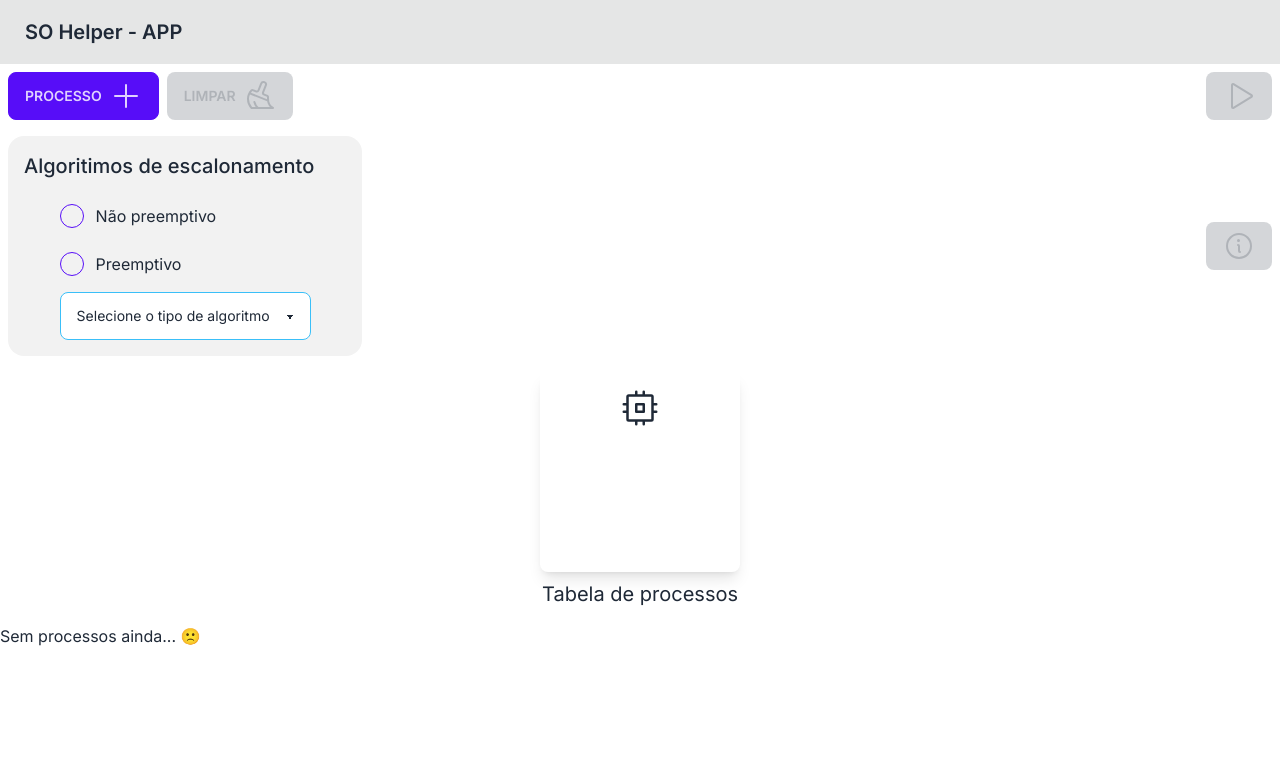
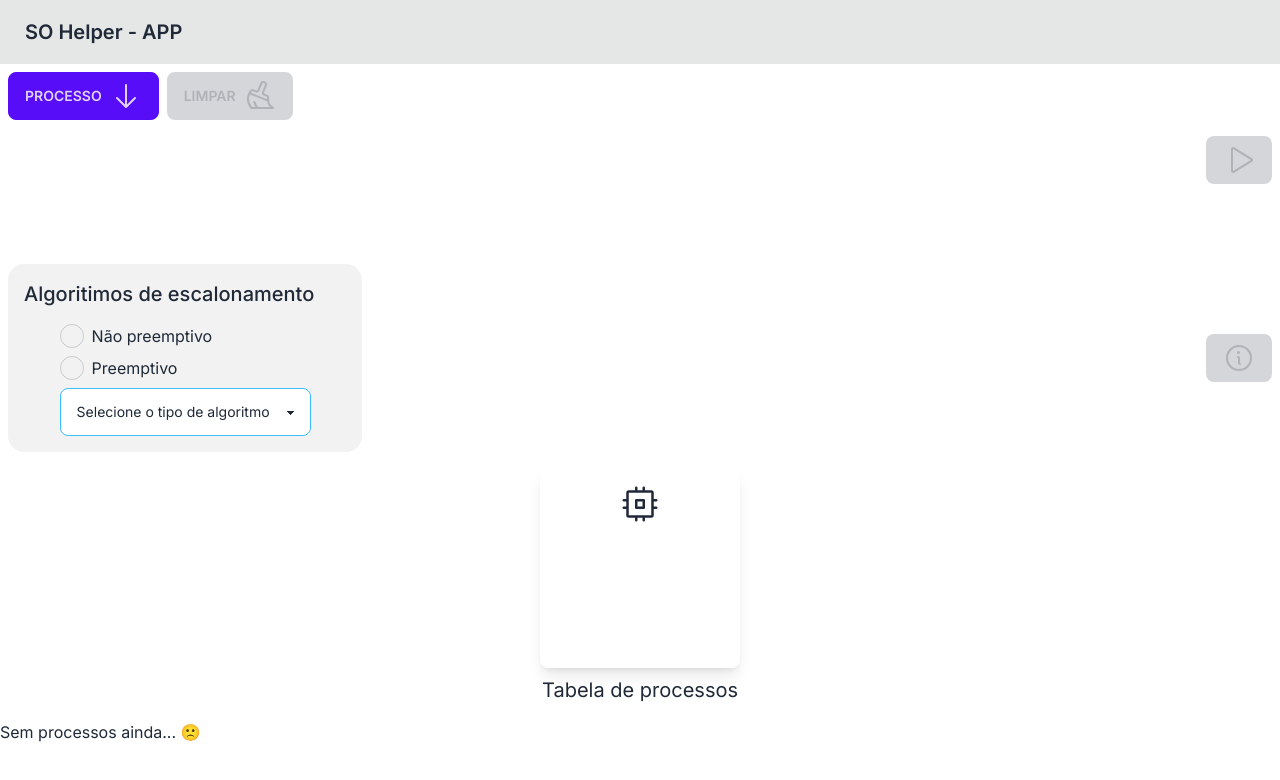
Before and after one commit to lucaasramon/Escalation_manager, a Next.js app: page / in a window 1280 px wide. Both pictures are taken after a click on the heading "Algoritimos de escalonamento". Shown: the top 780 px of the page. Built offline with nearby package versions, Linux system fonts and the light colour scheme.

Commit message:
feat: multiple plocesses creation

```diff
--- a/src/components/Process/Process.tsx
+++ b/src/components/Process/Process.tsx
@@ -3,7 +3,7 @@ import React, { useEffect, useState } from 'react';
 import CreateProcess from './components/CreateProcess';
 import { ICycle, IProcess } from '@/types';
 import ProcessTable from './components/ProcessTable';
-import { Plus, Cpu, Play, Info, Broom } from '@phosphor-icons/react';
+import { Plus, Cpu, Play, Info, Broom, ArrowDown, ArrowUp } from '@phosphor-icons/react';
 import { CycleState, NonPreemptiveEscalationAlgorithm, PreemptiveEscalationAlgorithm, ProcessState } from '@/enums';
 import SelectEscalationAlgorithm from './components/EscalationAlgorithm';
 import Quantum from './components/Quantum';
@@ -12,6 +12,7 @@ import { UpdateActiveCycleHelper } from '@/helper/updateActiveCycleHelper';
 import { useProcessesContext } from '@/context/context';
 import { sortProcessesHelper } from '@/helper/sortProcessesHelper';
 import { changeActiveProcess } from '@/helper/changeActiveProcessHelper';
+import { generateRandomProcesses } from '@/helper/generateRandomProcesses';
 
 export default function Process() {
   const {
@@ -35,7 +36,24 @@ export default function Process() {
 
   const [showModal, setShowModal] = useState<boolean>(false);
   const [showStatistics, setShowStatistics] = useState<boolean>(false);
+  const [arrow, setArrow] = useState<boolean>(false);
   const [sortedProcesses, setSortedProcesses] = useState<IProcess[]>([]);
+  const [processesQuantity, setProcessesQuantity] = useState<number>(1);
+
+  console.log('isPreemptive: ', isPreemptive)
+
+  const handleCreateMultipleProcesses = () => {
+    generateRandomProcesses(
+      setProcesses,
+      activeCycle,
+      setActiveCycle,
+      setCycles,
+      activeProcess,
+      isPreemptive,
+      processesQuantity
+    )
+    setProcessesQuantity(1)
+  }
 
   const toggleShowStatistics = () => {
     setShowStatistics((prevShowStatistics) => !prevShowStatistics);
@@ -134,13 +152,31 @@ export default function Process() {
       <div className="flex flex-col gap-4 items-center p-2">
         <div className="w-full flex flex-col gap-2 items-start md:flex-row md:items-center md:justify-between">
           <div className="flex flex-col gap-2 md:flex-row">
-            <button
-              className="btn btn-primary"
-              onClick={() => setShowModal(!showModal)}
-              disabled={false}
-            >
-              Processo <Plus size={32} />
-            </button>
+          <details className="dropdown mb-32">
+            <summary className="btn btn-primary" onClick={() => setArrow(!arrow)}>Processo
+            {!arrow ? <ArrowDown size={32} /> : <ArrowUp size={32} />}
+            </summary>
+            <ul className="p-2 shadow menu  dropdown-content z-[1] bg-base-100 rounded-box w-52">
+              <li
+                onClick={() => setShowModal(!showModal)}
+              >
+                <a>único</a>
+              </li>
+
+              <li className='flex border-2 gap-2' >
+                <a onClick={handleCreateMultipleProcesses}>multíplos</a>
+              <div>
+                <input
+                  type="range"
+                  min={1} max="15"
+                  onChange={(e) => setProcessesQuantity(Number(e.target.value))}
+                  value={processesQuantity}
+                  className="range range-primary" />
+                <span>{processesQuantity}</span>
+              </div>
+              </li>
+            </ul>
+          </details>
 
             <button
               className="btn btn-primary"
--- a/src/components/Process/components/EscalationAlgorithm.tsx
+++ b/src/components/Process/components/EscalationAlgorithm.tsx
@@ -1,5 +1,5 @@
 import React, { useEffect } from 'react';
-import { useForm, Controller } from 'react-hook-form';
+import { useForm, Controller, useController } from 'react-hook-form';
 import { PreemptiveEscalationAlgorithm, NonPreemptiveEscalationAlgorithm } from '@/enums';
 import { useProcessesContext } from '@/context/context';
 
@@ -9,9 +9,23 @@ export default function SelectEscalationAlgorithm() {
     watch,
     control,
     formState: { errors },
-  } = useForm();
+  } = useForm({
+    defaultValues: {
+      cycleType: 0,
+      algorithm: '',
+      color: ''
+    }
+  });
 
   const { activeProcess, setIsPreemptive, setCurrentAlgorithm, isPreemptive} = useProcessesContext();
+
+  const { field } = useController({
+    name: "cycleType",
+    control,
+    rules: {
+      validate: (value) => value === 0 || value === 1
+    },
+  });
 
   const selectedAlgorithm = watch('algorithm', '');
 
@@ -32,19 +46,29 @@ export default function SelectEscalationAlgorithm() {
   <div className="collapse-content">
   <form className="flex flex-col items-center gap-4 max-w-[500px]">
       <div className="flex flex-col gap-2">
+
       <div className="flex gap-2 items-center">
-        <input type="radio" {...register('systemsType', { required: true })} onChange={() => setIsPreemptive(false)} className="radio radio-primary" />
-          <label className="label cursor-pointer">
-            Não preemptivo
-          </label>
-        </div>
+        <input
+          type="radio"
+          className='radio'
+          {...field}
+          value={0}
+          onChange={() => setIsPreemptive(false)}
+        />
+        <label>Não preemptivo</label>
+      </div>
 
-        <div className="flex gap-2 items-center">
-        <input type="radio" {...register('systemsType', { required: true })} onChange={() => setIsPreemptive(true)} className="radio radio-primary" />
-          <label className="label cursor-pointer">
-            Preemptivo
-          </label>
-        </div>
+      <div className="flex gap-2 items-center">
+        <input
+          type="radio"
+          className='radio'
+          {...field}
+          value={1}
+          onChange={() => setIsPreemptive(true)}
+        />
+        <label>Preemptivo</label>
+      </div>
+
         <select
           disabled={!!activeProcess}
           value={selectedAlgorithm}
--- /dev/null
+++ b/src/helper/generateRandomProcesses.ts
@@ -0,0 +1,69 @@
+import { CycleState, ProcessState, ProcessType } from "@/enums";
+import { ICycle, IProcess } from "@/types";
+import { getRandomColor } from "@/utils/getRandomColor";
+import { generateUniqueNumber } from "@/utils/idGenerator";
+import { Dispatch, SetStateAction } from "react";
+
+export const generateRandomProcesses = (
+    setProcesses: Dispatch<SetStateAction<IProcess[]>>,
+    activeCycle: ICycle | undefined,
+    setActiveCycle: Dispatch<SetStateAction<ICycle>>,
+    setCycles: Dispatch<SetStateAction<ICycle[]>>,
+    activeProcess: IProcess | null,
+    isPreemptive: boolean,
+    processesQuantity: number
+
+) => {
+  if(processesQuantity) {
+    for (let index = 0; index < processesQuantity; index++) {
+      const newProcess: IProcess = {
+        id: generateUniqueNumber(1000, 9999),
+        priority: Math.floor(Math.random()  * (15 - 1) + 1),
+        color: getRandomColor(),
+        type: Math.random() < 0.5 ? ProcessType.CpuBound : ProcessType.IOBound,
+        runningTime: Math.floor(Math.random() * (20 - 5) + 5),
+        cpuUsageTime: 0,
+        waitingTime: 0,
+        state: ProcessState.Ready,
+        createdAt: new Date(),
+      };
+
+      setProcesses((prevProcesses: IProcess[]) => [...prevProcesses, newProcess]);
+
+    if (activeCycle?.status === CycleState.Active && isPreemptive) {
+      setActiveCycle((prevActiveCycle: ICycle) => ({
+        ...prevActiveCycle,
+        cycleProcesses: [...prevActiveCycle.cycleProcesses.map((process) => {
+          if(process.id === activeProcess?.id) {
+            return {
+              ...process, state: ProcessState.Ready
+            }
+          }
+          return process
+        }), newProcess],
+      }));
+
+      setCycles((prevCycles: ICycle[]) =>
+        prevCycles.map((cycle) => {
+          if (cycle.id === activeCycle.id) {
+            return {
+              ...cycle,
+              cycleProcesses: [...cycle.cycleProcesses.map((process) => {
+                if(process.id === activeProcess?.id) {
+                  return {
+                    ...process, state: ProcessState.Ready
+                  }
+                }
+                return process
+              }), newProcess],
+            };
+          }
+          return cycle;
+        })
+      );
+    }
+
+    }
+  }
+
+}
--- a/src/helper/updateActiveProcessHelper.ts
+++ b/src/helper/updateActiveProcessHelper.ts
@@ -45,7 +45,7 @@ export const updateActiveProcessHelper = (
             process.state = ProcessState.Finished;
             setActiveProcess({...activeProcess, state: ProcessState.Finished})
 
-            if(cycle.algorithm  === typeof(NonPreemptiveEscalationAlgorithm)){
+            if(cycle.algorithm  === NonPreemptiveEscalationAlgorithm.FIFO || NonPreemptiveEscalationAlgorithm.SJF){
               console.log('É um algoritmo não preemptivo')
               setProcessIndex((prev) => prev + 1)
             }
--- a/src/types.d.ts
+++ b/src/types.d.ts
@@ -32,11 +32,11 @@ interface IProcessesContext {
   activeProcess: IProcess | null;
   setActiveProcess: Dispatch<SetStateAction<IProcess | null>>;
   currentAlgorithm: EscalationAlgorithm | undefined;
-  setCurrentAlgorithm: Dispatch<SetStateAction<EscalationAlgorithm | undefined>>;
+  setCurrentAlgorithm: Dispatch<SetStateAction<EscalationAlgorithm>>;
   cycles: ICycle[];
   setCycles: Dispatch<SetStateAction<ICycle[]>>;
   activeCycle: ICycle | undefined;
-  setActiveCycle: Dispatch<SetStateAction<ICycle | undefined>>;
+  setActiveCycle: Dispatch<SetStateAction<ICycle>>;
   isPreemptive: boolean;
   setIsPreemptive: Dispatch<SetStateAction<boolean>>;
   count: number;
--- /dev/null
+++ b/src/utils/getRandomColor.ts
@@ -0,0 +1,7 @@
+import { colors } from "@/enums";
+
+export function getRandomColor() {
+    const colorValues = Object.values(colors);
+    const randomIndex = Math.floor(Math.random() * colorValues.length);
+    return colorValues[randomIndex];
+  }
```
